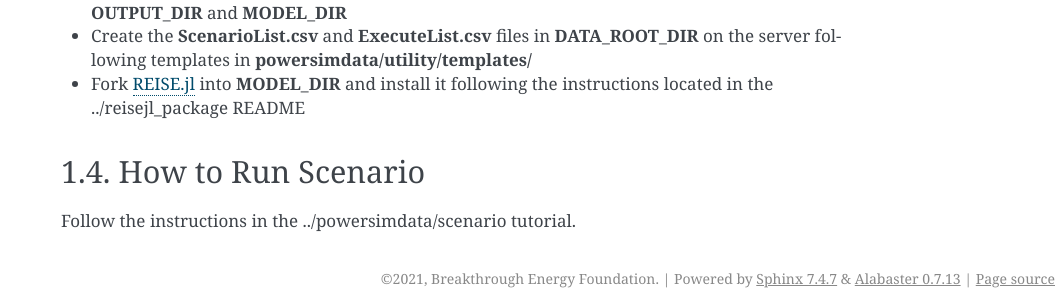
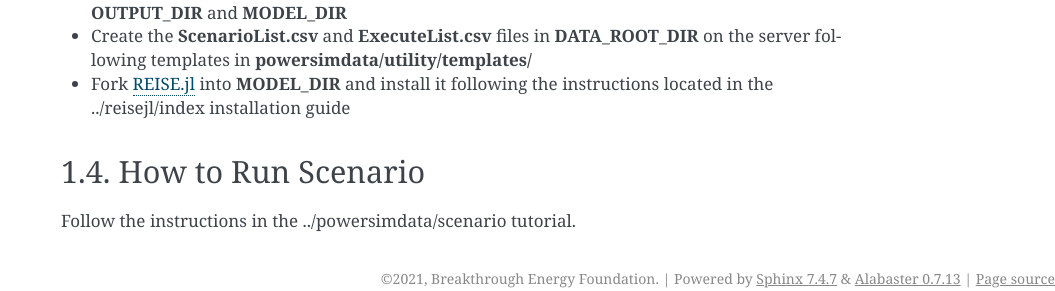
Before and after one commit to Breakthrough-Energy/docs, a Sphinx documentation site: the page built from source/user/installation_guide.rst, in a window 1280 px wide and 900 px high, scrolled down 1764 px. Shown: the part 582-873 px from the top of the window, without its empty margins (225-1280 px from the left). Built offline with Sphinx 7.4.7, drawn with Linux system fonts in a browser that asks for light colours; pages that are not in the unit, such as notebooks, are missing from menus.

Commit message:
chore: update link

```diff
--- a/source/index.rst
+++ b/source/index.rst
@@ -115,4 +115,4 @@ Please review our :doc:`communication/code_of_conduct` before contributing.
    powersimdata/index
    prereise/index
    postreise/index
-   reisejl_package.md
+   reisejl/index
--- a/source/user/installation_guide.rst
+++ b/source/user/installation_guide.rst
@@ -114,8 +114,8 @@ On Server
 + Create the **ScenarioList.csv** and **ExecuteList.csv** files in **DATA_ROOT_DIR**
   on the server following templates in **powersimdata/utility/templates/**
 + Fork `REISE.jl`_ into **MODEL_DIR**
-  and install it following the instructions located in the :doc:`../reisejl_package`
-  README
+  and install it following the instructions located in the :doc:`../reisejl/index`
+  installation guide
 
 
 
```
